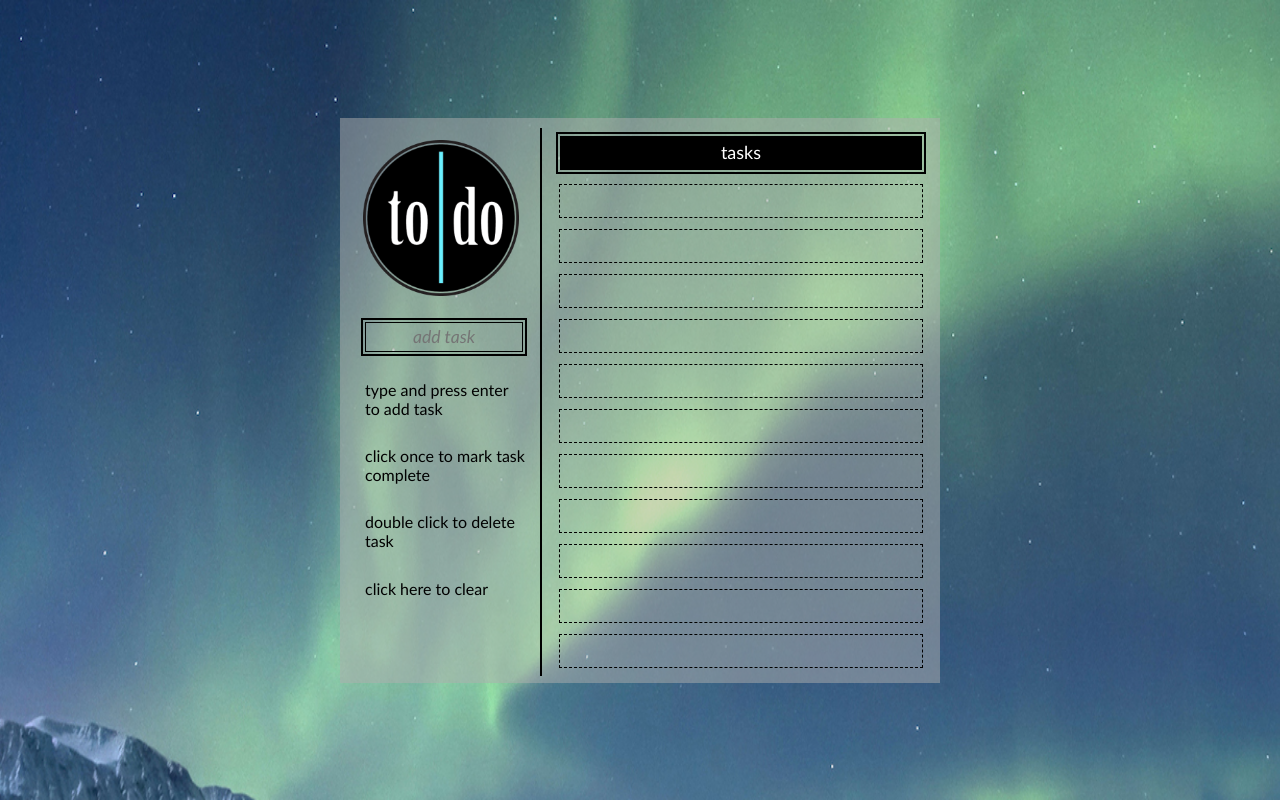
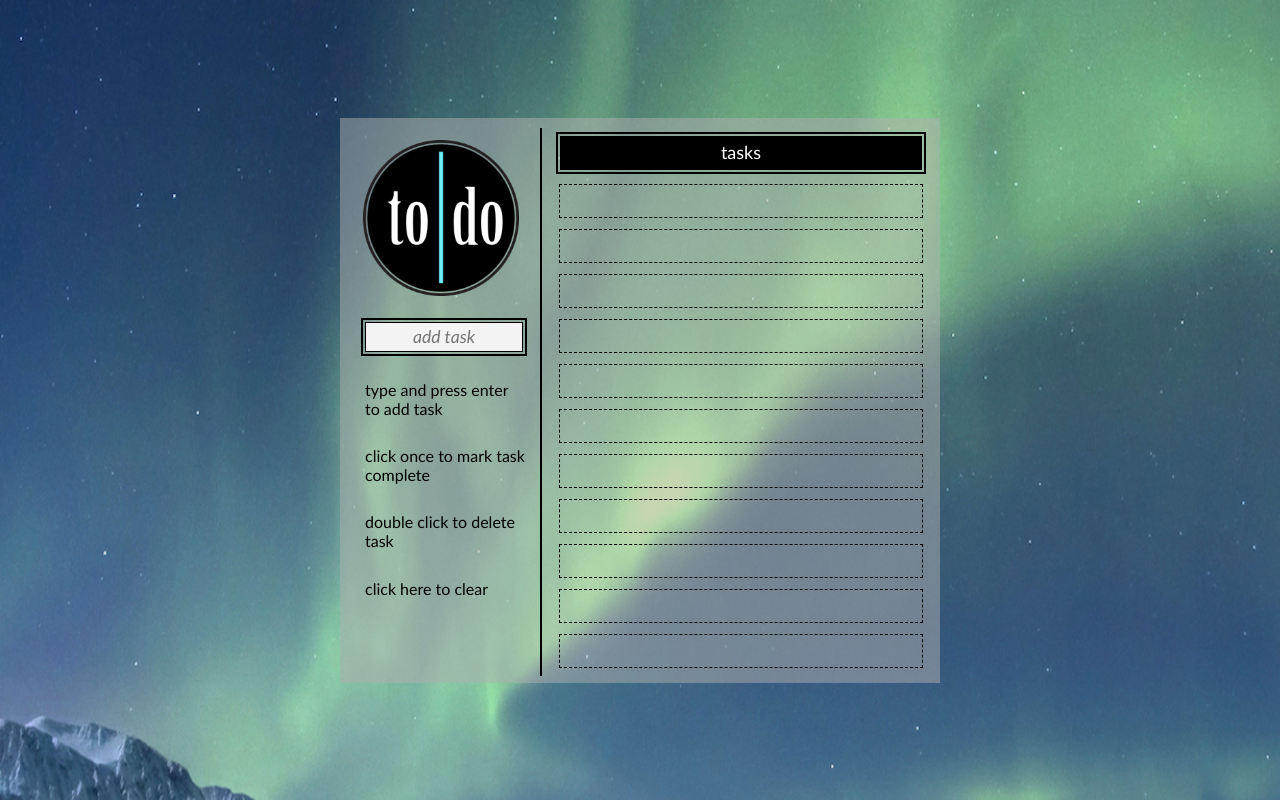
Before and after one commit to mmlxvi/todo, a plain HTML site: page index.html in a window 1280 px wide. Drawn offline with nearby package versions, Linux system fonts and the light colour scheme.

Commit message:
change input background

```diff
--- a/main.css
+++ b/main.css
@@ -129,7 +129,7 @@ a:visited {
 	border:1px black solid;
 	outline: 2px solid black;
 	outline-offset: 2px;
-	background-color:transparent;
+	background-color:#f3f3f3;
 
 
 }
```
